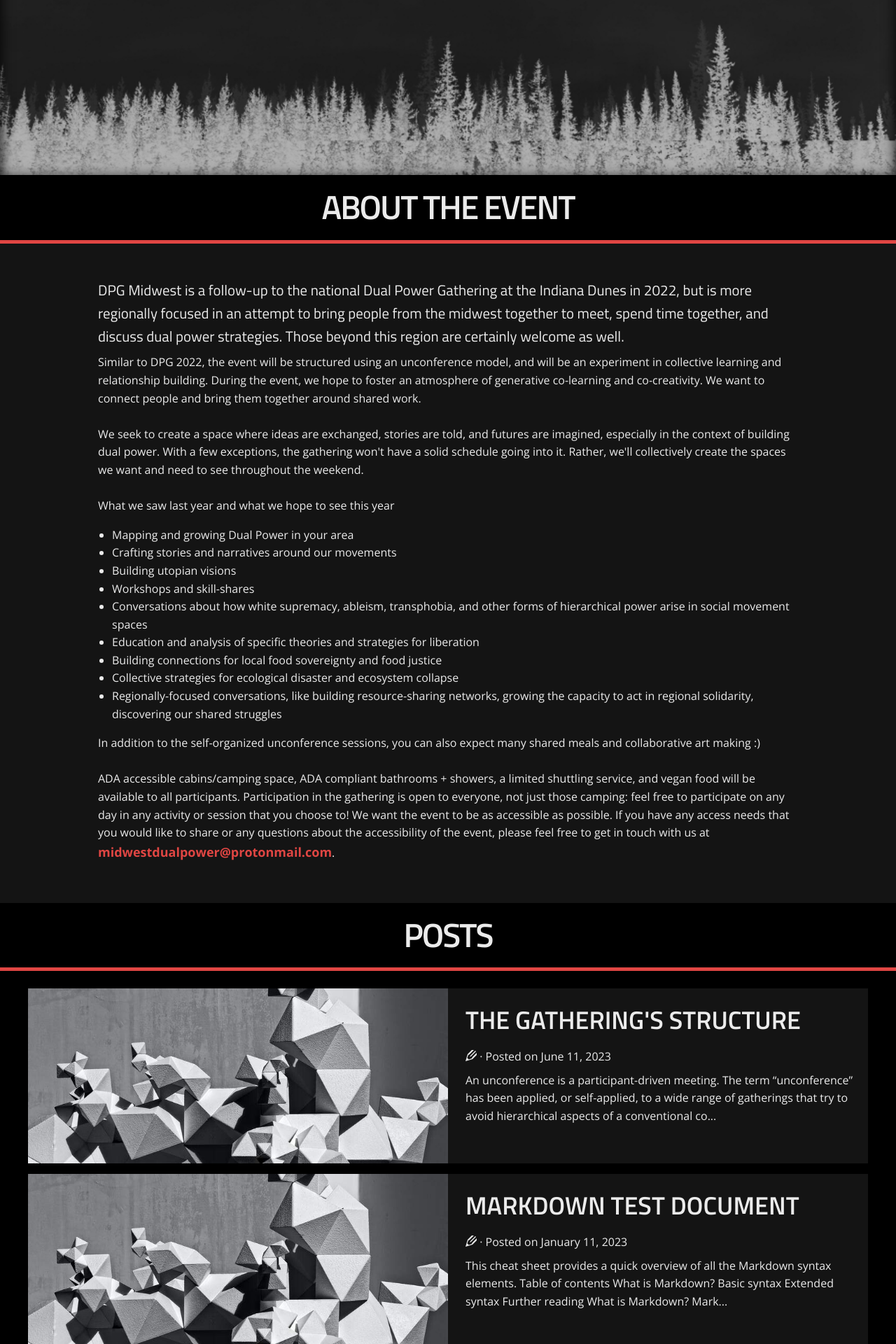
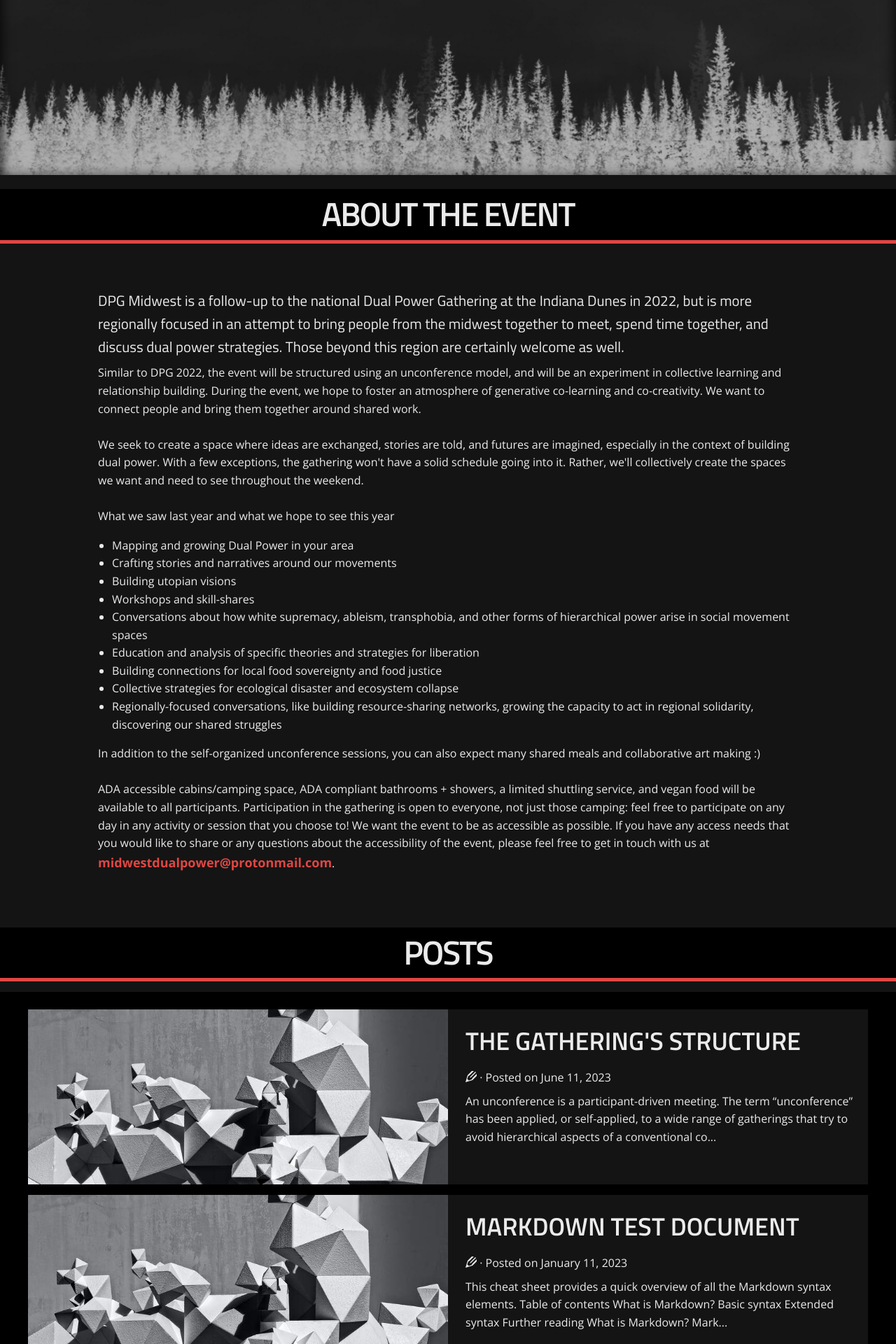
Before and after one commit to dpgmidwest/dev-website, a Jekyll site: the page built from index.html, in a window 1280 px wide. Shown: the part 906-2826 px from the top of the page at 70% size. Built offline with Jekyll 4.4.1, drawn with Linux system fonts in a browser that asks for light colours; some web fonts are replaced; the list of posts is cut into pages by our own code.

Commit message:
section headers

```diff
--- a/_layouts/home.html
+++ b/_layouts/home.html
@@ -29,10 +29,8 @@ layout: default
   </div>
 </section>
 
-<section class="container section-header">
-  <div class="u-sheet u-valign-middle home-sheet">
-    <h1 class="u-align-center u-text u-home-text-1">About the event</h1>
-  </div>
+<section class="section-header">
+  <h1>About the event</h1>
 </section>
 
 <section class="container">
--- a/css/default.css
+++ b/css/default.css
@@ -656,6 +656,11 @@ thead {
   background-color: var(--header-bg);
   box-shadow: 0 5px 0px var(--light-red);
   margin-bottom: 5px;
+  text-align: center;
+}
+
+.section-header > * {
+  padding: 10px 0;
 }
 
 a>h2 {
--- a/index.html
+++ b/index.html
@@ -3,10 +3,8 @@ layout: home
 title: Home
 tab-title: "Dual Power Gathering Midwest"
 ---
-<section class="container section-header">
-  <div class="u-sheet u-valign-middle home-sheet">
-      <h1 class="u-align-center u-text u-home-text-1">Posts</h1>
-  </div>
+<section class="section-header">
+  <h1>Posts</h1>
 </section>
 
 <section class="post-container">
```
